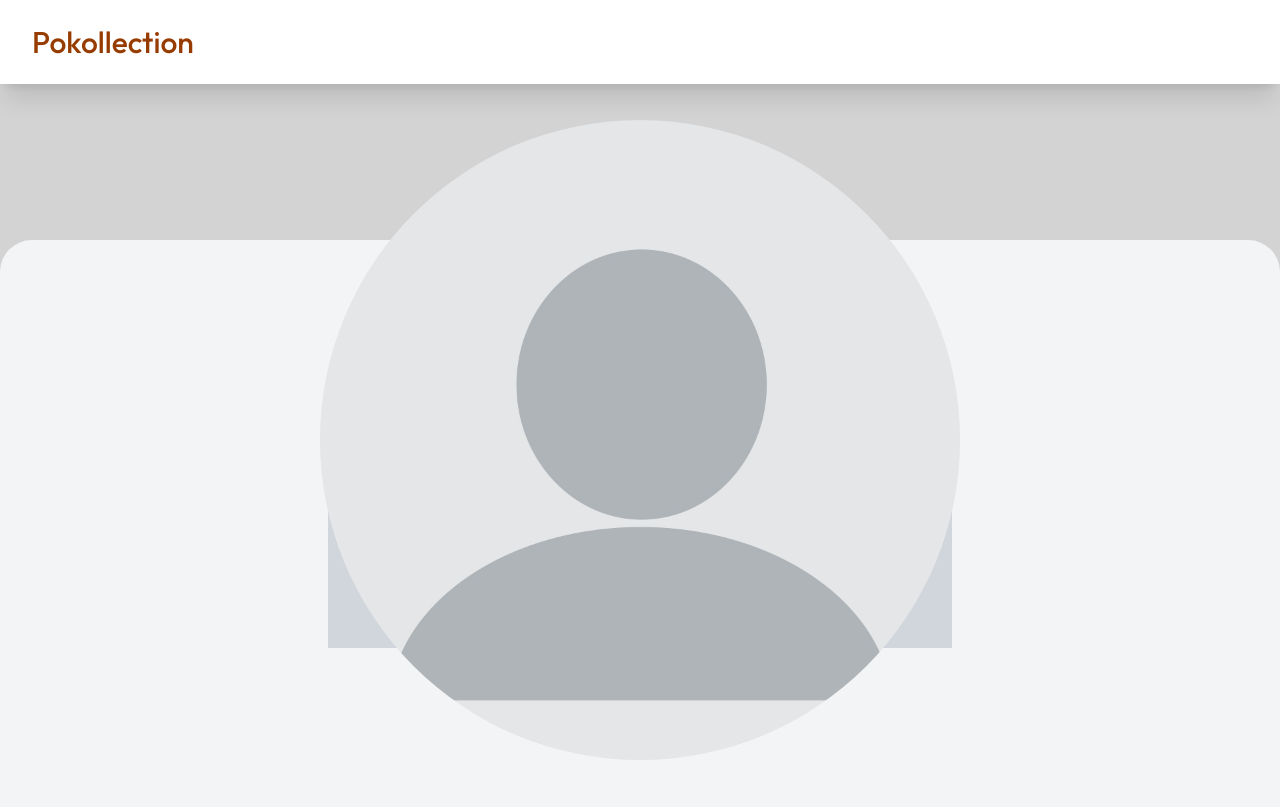
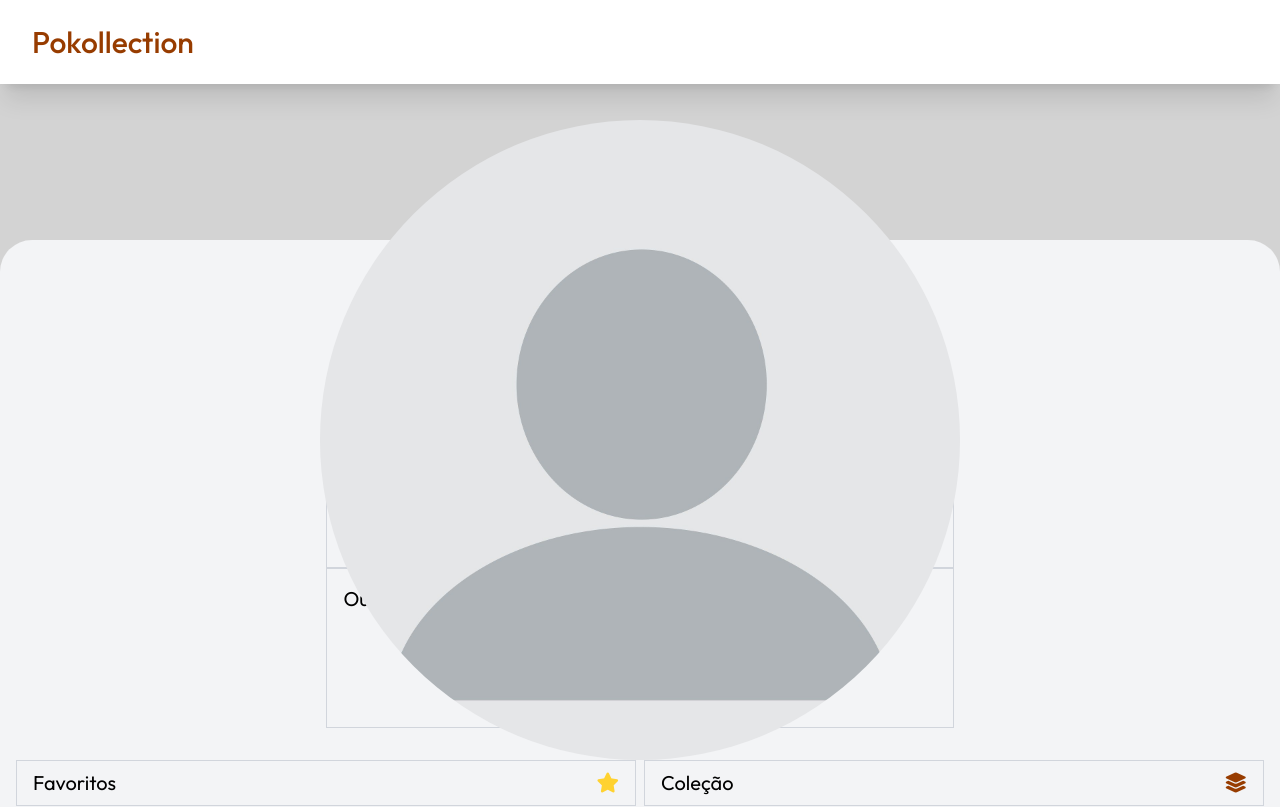
Before and after one commit to dinozindev/pokollection, a React (Vite) app: page /profile in a window 1280 px wide. Shown: the top 807 px of the page. Built offline with nearby package versions, Linux system fonts and the light colour scheme; no server answers; what @tcgdex/sdk would draw is missing.

Commit message:
feat: ajustando estilização de cards de Perfil e adicionando cards de Favoritos e Coleção

```diff
--- a/src/components/ProfileCard.tsx
+++ b/src/components/ProfileCard.tsx
@@ -1,7 +1,7 @@
 
 const ProfileCard = ({children} : any) => {
     return (
-        <div className="w-1/2 bg-gray-300 p-4 h-30 flex flex-col">
+        <div className="w-1/2 p-4 h-40 flex flex-col border-1 border-gray-300">
             {children}
         </div>
     )
--- /dev/null
+++ b/src/pages/Favorites/Favorites.tsx
@@ -0,0 +1,8 @@
+
+const Favorites = () => {
+  return (
+    <div>Favorites</div>
+  )
+}
+
+export default Favorites
--- a/src/pages/Profile/Profile.tsx
+++ b/src/pages/Profile/Profile.tsx
@@ -5,6 +5,7 @@ import { collection, doc, getDoc, onSnapshot } from "firebase/firestore";
 import { db } from "../../firebase/firebase";
 import type { CardUser } from "../../types/type";
 import ProfileCard from "../../components/ProfileCard";
+import { Link } from "react-router-dom";
 
 
 const Profile = () => {
@@ -25,11 +26,6 @@ const Profile = () => {
         }
 
     }
-
-    useEffect(() => {
-
-    }, [user]);
-
 
     useEffect(() => {
         if (!user) return;
@@ -61,12 +57,12 @@ const Profile = () => {
                 <div className="flex justify-center flex-wrap mt-4 mx-4 text-xl">
                     <ProfileCard>
                         <p className="h-1/2">Cartas</p>
-                        <div className="flex justify-end h-1/2">
-                            <p className="text-4xl text-amber-800 font-semibold">{cardCount}</p>
+                        <div className="flex justify-end items-end h-1/2">
+                            <p className="text-6xl text-amber-800 font-semibold">{cardCount}</p>
                         </div>
                     </ProfileCard>
                     <ProfileCard>
-                        <p>Pokémon favorito: {userData?.favoritePokemon ?? "Nenhum"}</p>
+                        <p>Pokémon favorito {userData?.favoritePokemon ?? "Nenhum"}</p>
                     </ProfileCard>
                     <ProfileCard>
                         <p>Outro card</p>
@@ -75,6 +71,16 @@ const Profile = () => {
                         <p>Outro card</p>
                     </ProfileCard>
                 </div>
+                <div className="flex gap-2 mt-4 mx-4 w-full items-center">
+                    <div className="flex border-1 border-gray-300 text-xl px-4 py-2 ml-4 w-1/2 items-center justify-between">
+                        <p>Favoritos</p>
+                        <i className="fa-solid fa-star text-amber-300"></i>
+                    </div>
+                    <Link to="/collection" className="flex border-1 border-gray-300 text-xl px-4 py-2 mr-4 w-1/2 items-center justify-between">
+                        <p>Coleção</p>
+                        <i className="fa-solid fa-layer-group text-amber-800"></i></Link>
+
+                </div>
             </div>
         </section>
     )
```
